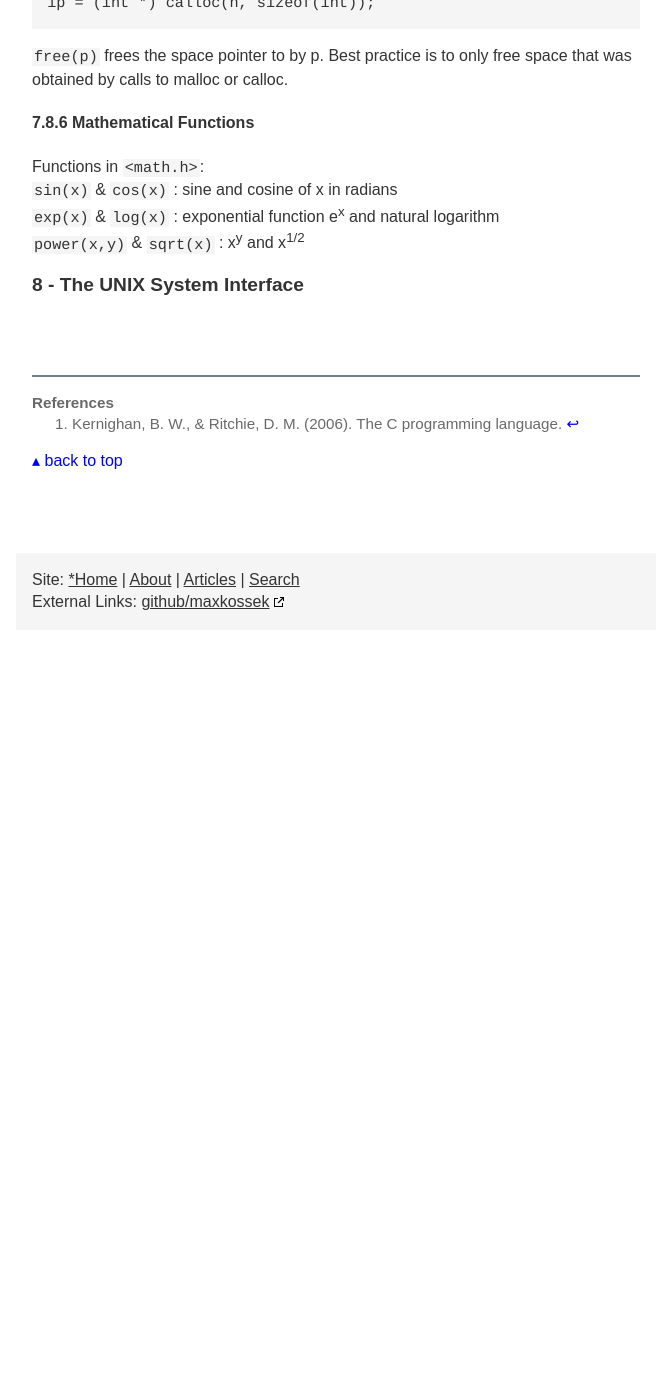
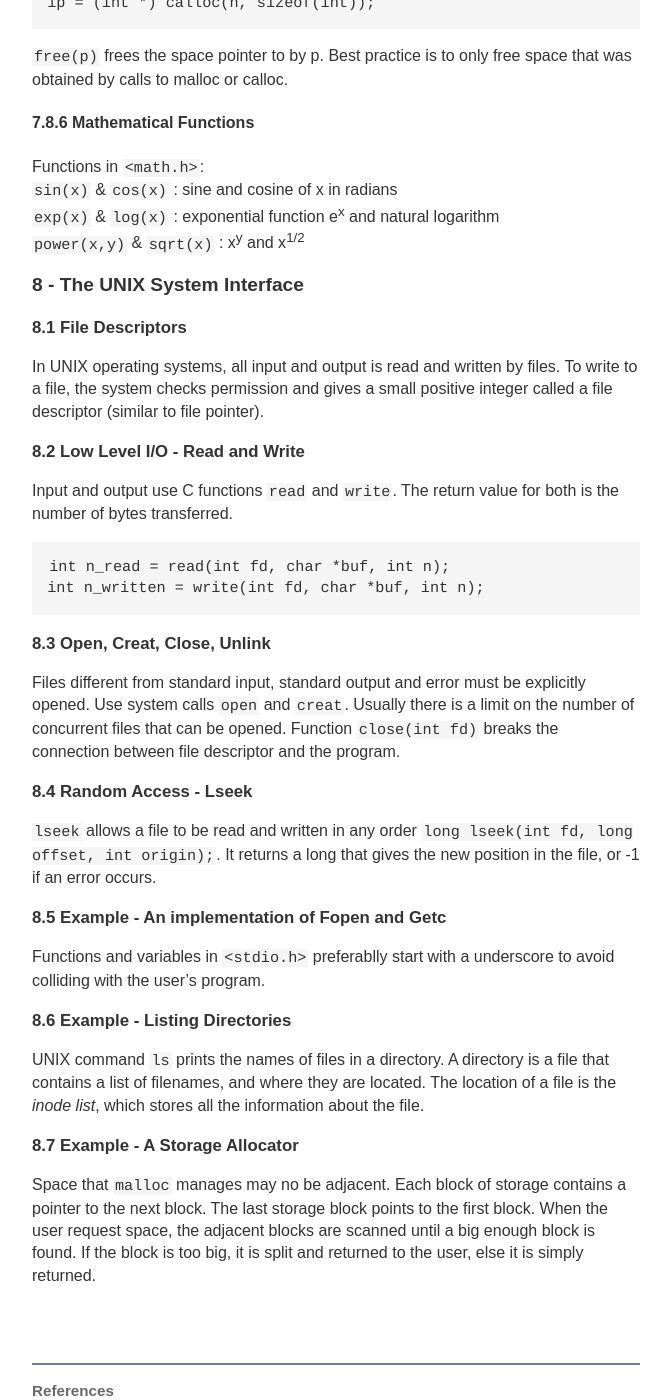
Before and after one commit to maxkossek/maxkossek.github.io, a Jekyll site: the page built from _posts/2019-04-30-c-programming-language.md, in a window 1280 px wide and 1400 px high, scrolled down 18587 px. Shown: the whole window, without its empty margins (304-975 px from the left). Built offline with Jekyll 4.4.1, drawn with Linux system fonts in a browser that asks for light colours; before the commit the page ends 19217 px from its top, so only the background shows below that.

````diff
--- a/_posts/2019-04-30-c-programming-language.md
+++ b/_posts/2019-04-30-c-programming-language.md
@@ -616,4 +616,36 @@
 ## 8 - The UNIX System Interface
 
 
+### 8.1 File Descriptors
+In UNIX operating systems, all input and output is read and written by files. To write to a file, the system checks permission and gives a small positive integer called a file descriptor (similar to file pointer).
+
+
+### 8.2 Low Level I/O - Read and Write
+Input and output use C functions `read` and `write`. The return value for both is the number of bytes transferred.
+```
+int n_read = read(int fd, char *buf, int n);
+int n_written = write(int fd, char *buf, int n);
+```
+
+
+### 8.3 Open, Creat, Close, Unlink
+Files different from standard input, standard output and error must be explicitly opened. Use system calls `open` and `creat`. Usually there is a limit on the number of concurrent files that can be opened. Function `close(int fd)` breaks the connection between file descriptor and the program.
+
+
+### 8.4 Random Access - Lseek
+`lseek` allows a file to be read and written in any order `long lseek(int fd, long offset, int origin);`. It returns a long that gives the new position in the file, or -1 if an error occurs.
+
+
+### 8.5 Example - An implementation of Fopen and Getc
+Functions and variables in `<stdio.h>` preferablly start with a underscore to avoid colliding with the user's program.
+
+
+### 8.6 Example - Listing Directories
+UNIX command `ls` prints the names of files in a directory. A directory is a file that contains a list of filenames, and where they are located. The location of a file is the *inode list*, which stores all the information about the file.
+
+
+### 8.7 Example - A Storage Allocator
+Space that `malloc` manages may no be adjacent. Each block of storage contains a pointer to the next block. The last storage block points to the first block. When the user request space, the adjacent blocks are scanned until a big enough block is found. If the block is too big, it is split and returned to the user, else it is simply returned.
+
+
 [^1]: Kernighan, B. W., & Ritchie, D. M. (2006). The C programming language.
--- a/about/index.html
+++ b/about/index.html
@@ -1,7 +1,7 @@
 ---
 layout: default
 title: About
-description: Max Kossek is currently a computer science student, this page offers more information.
+description: Max Kossek is currently a computer science student located in Phoenix, Arizona. This page offers more information.
 ---
 
 <header>
--- a/index.html
+++ b/index.html
@@ -1,7 +1,7 @@
 ---
 layout: default
 title: Home
-description: Max Kossek is a computer science student.
+description: Personal Homepage of Max Kossek. View articles and more information.
 ---
 <header>
 <h1>Home</h1>
````
Also changed, not shown: _posts/2019-05-07-computer-organization-design.md (added, +61 -0 lines).
